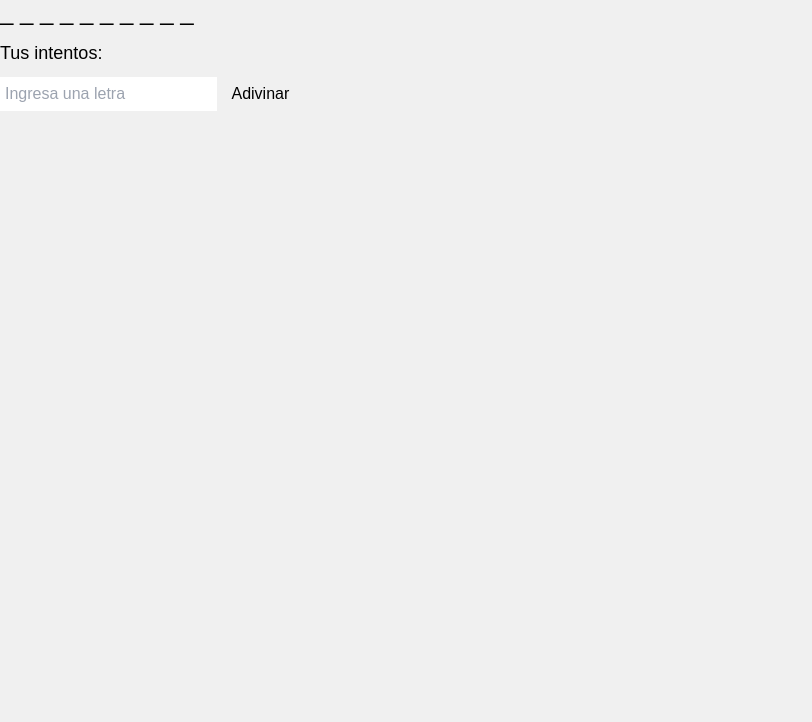
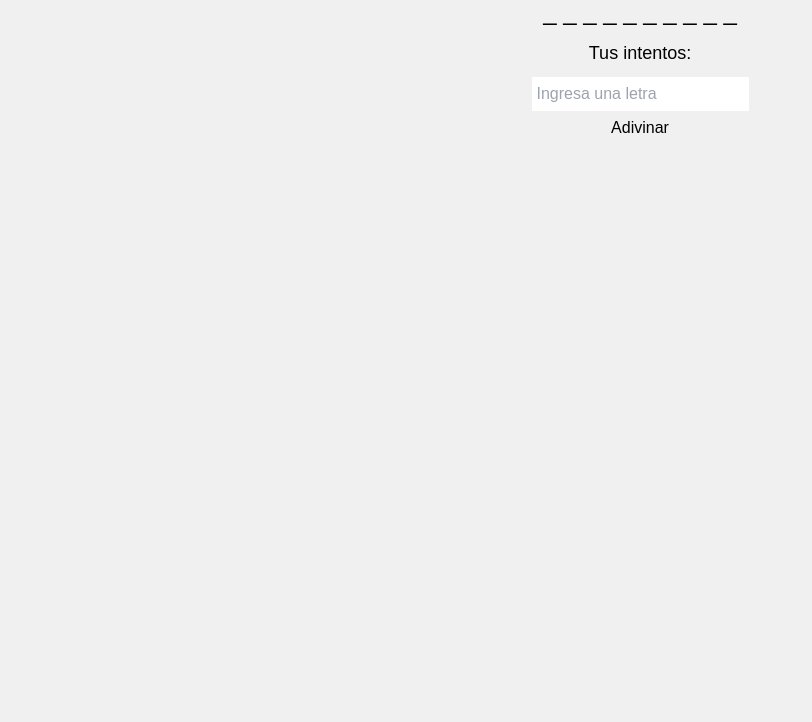
Before and after one commit to andycabu/PreEntrega3-Buitrago, a website: page pages/hanged.html in a window 1280 px wide. Shown: the part 78-800 px from the top of the page, without its empty margins (0-812 px from the left). Drawn offline with Linux system fonts and the light colour scheme.

Commit message:
estilos hanged

```diff
--- a/pages/hanged.html
+++ b/pages/hanged.html
@@ -7,7 +7,7 @@
     <link rel="stylesheet" href="/css/styles.css" />
   </head>
   <body>
-    <section>
+    <section class="h-[100%] flex flex-col justify-center items-center">
       <h1>Ahorcado</h1>
       <div id="word-display"></div>
       <div id="guesses">Tus intentos:</div>
```
